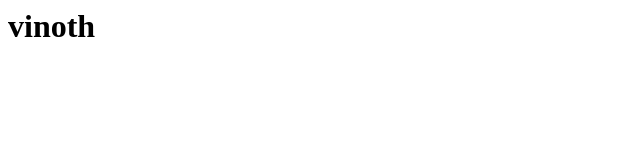
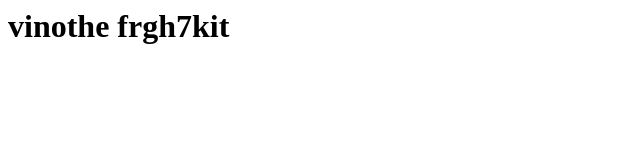
Before and after one commit to VinothPalanis/vinoth, a plain HTML site: page index10.html in a window 1280 px wide. Shown: the whole page, without its empty margins (0-640 px from the left). Drawn offline with Linux system fonts and the light colour scheme.

Commit message:
vinothini

```diff
--- a/index.html
+++ b/index10.html
@@ -4,6 +4,6 @@
   </head>
   <body>
 
-    <h1>vinoth</h1>
+    <h1>vinothe frgh7kit</h1>
   </body>
 </html>
```
